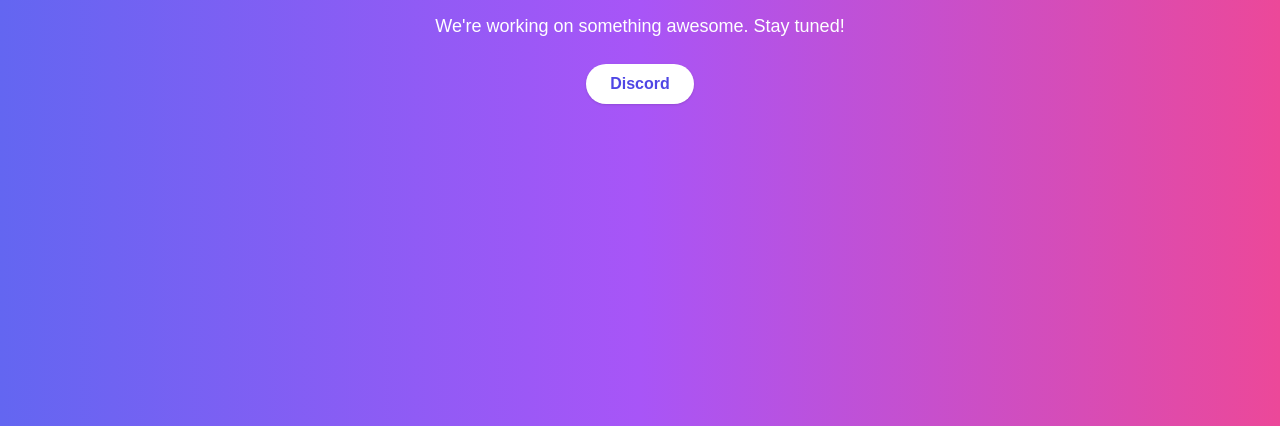
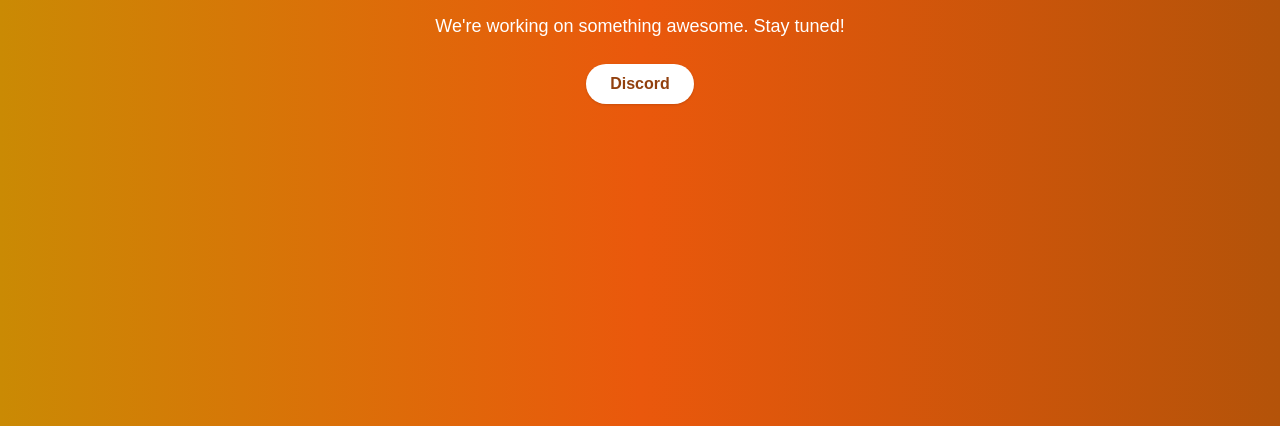
Before and after one commit to SaharaCompute/landing-page-old, an Astro site: page / in a window 1280 px wide. Shown: the part 374-800 px from the top of the page. Built offline with nearby package versions, Linux system fonts and the light colour scheme; Astro itself is replaced by a stand-in of ours.

Commit message:
better colors

```diff
--- a/src/pages/index.astro
+++ b/src/pages/index.astro
@@ -3,14 +3,14 @@
 ---
 
 <Layout>
-  <div class="min-h-screen flex flex-col justify-center items-center bg-gradient-to-r from-indigo-500 via-purple-500 to-pink-500 text-white px-4">
+  <div class="min-h-screen flex flex-col justify-center items-center bg-gradient-to-r from-yellow-600 via-orange-600 to-amber-700 text-white px-4">
     <h1 class="text-5xl font-bold mb-4 animate-pulse">Coming Soon</h1>
     <p class="text-lg mb-6 max-w-lg text-center">
       We're working on something awesome. Stay tuned!
     </p>
     <a
       href="https://discord.gg/PN4KDGX2"
-      class="inline-block px-6 py-2 text-indigo-600 bg-white rounded-full font-semibold shadow hover:bg-gray-50 transition-colors"
+      class="inline-block px-6 py-2 text-amber-800 bg-white rounded-full font-semibold shadow hover:bg-amber-100 transition-colors"
     >
       Discord
     </a>
```
